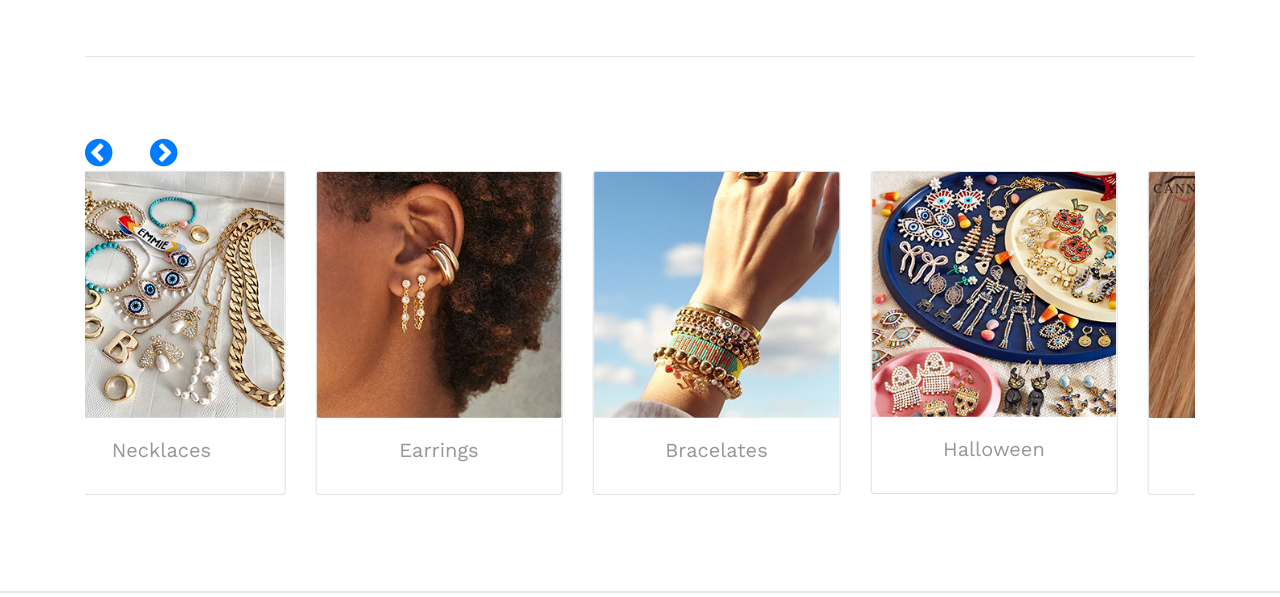
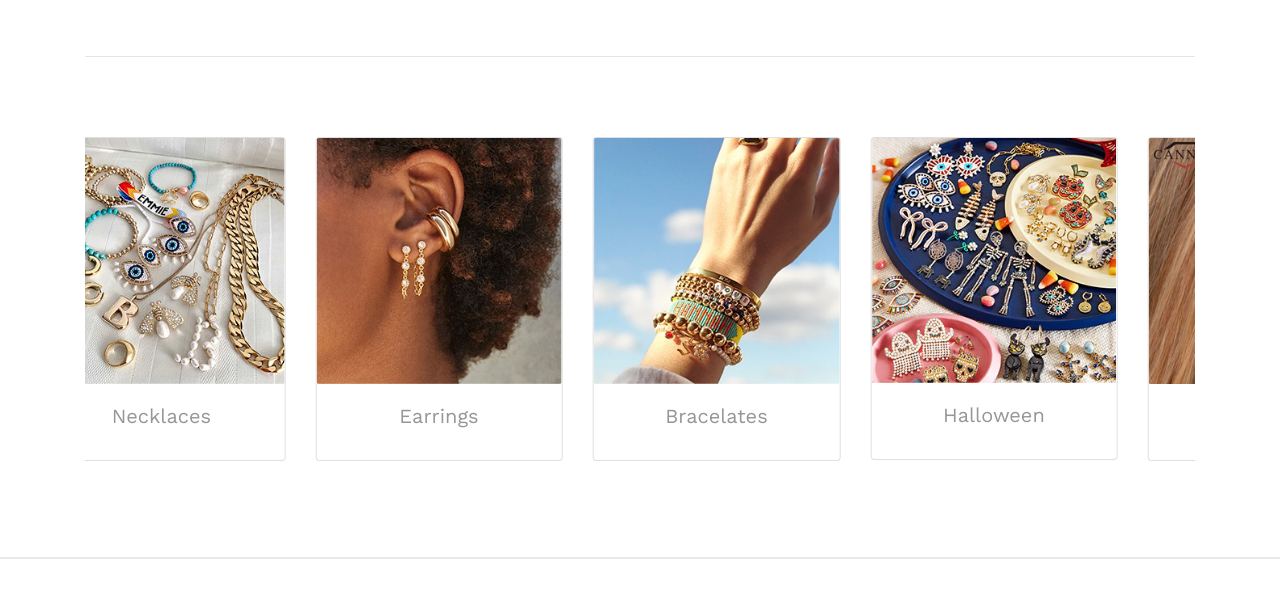
Before and after one commit to Shivani8984/RichRelics_jewellerysite, a website: page index.html in a window 1280 px wide. Shown: the part 1600-2197 px from the top of the page. Drawn offline with nearby package versions, Linux system fonts and the light colour scheme.

Commit message:
Remove the control buttons

```diff
--- a/css/styles.css
+++ b/css/styles.css
@@ -81,7 +81,6 @@ margin-top: 3rem;
 	margin: 5rem 0;
 }
 
-
 /*--Footer------------------------------------------*/
 .page-footer {
 	margin-top: 5rem;
--- a/index.html
+++ b/index.html
@@ -124,26 +124,17 @@
 		</div>
 	</div>
 	<hr class="featurette-divider">
-	<!--3rd Row-->
+
 <!--Carousel Wrapper-->
 <div id="Collections" class="carousel slide carousel-multi-item-2" data-ride="carousel">
 
-	<!--Controls-->
-	<div class="controls-top">
-	  <a href="#Collections" data-slide="prev" class="collections-prev"><i class="fa fa-chevron-circle-left fa-2x pr-3"></i></a>
-	  <a href="#Collections" data-slide="next" class="collections-next"><i class="fa fa-chevron-circle-right fa-2x pl-3"></i></a>
-	</div>
-	<!--/.Controls-->
-
 	<!--Slides-->
 	<div class="carousel-inner" role="listbox">
-
 	  <!--First slide-->
 	  <div class="carousel-item active">
-
 		<div class="col-md-3 mb-3">
 		  <div class="card text-center">
-			<img class="img-fluid" src="img/card1.jpg" alt="Necklaces">
+			<a href=""><img class="img-fluid" src="img/card1.jpg" alt="Necklaces"></a>
 			  <div class="card-body">
 				<h5 class="card-title">Necklaces</h5>
 			  </div>
@@ -176,13 +167,11 @@
 			</div>
 		  </div>
 		</div>
-
 	  </div>
 	  <!--/.First slide-->
 
 	  <!--Second slide-->
 	  <div class="carousel-item">
-
 		<div class="col-md-3 mb-3">
 		  <div class="card text-center">
 			<img class="img-fluid" src="img/earcluff.jpg" alt="Ear cluffs">
@@ -218,18 +207,12 @@
 			  </div>
 		  </div>
 		</div>
-
 	  </div>
 	  <!--/.Second slide-->
-
 	</div>
 	<!--/.Slides-->
-
   </div>
   <!--/.Carousel Wrapper-->
-
-
-
 </div>
 
 
```
